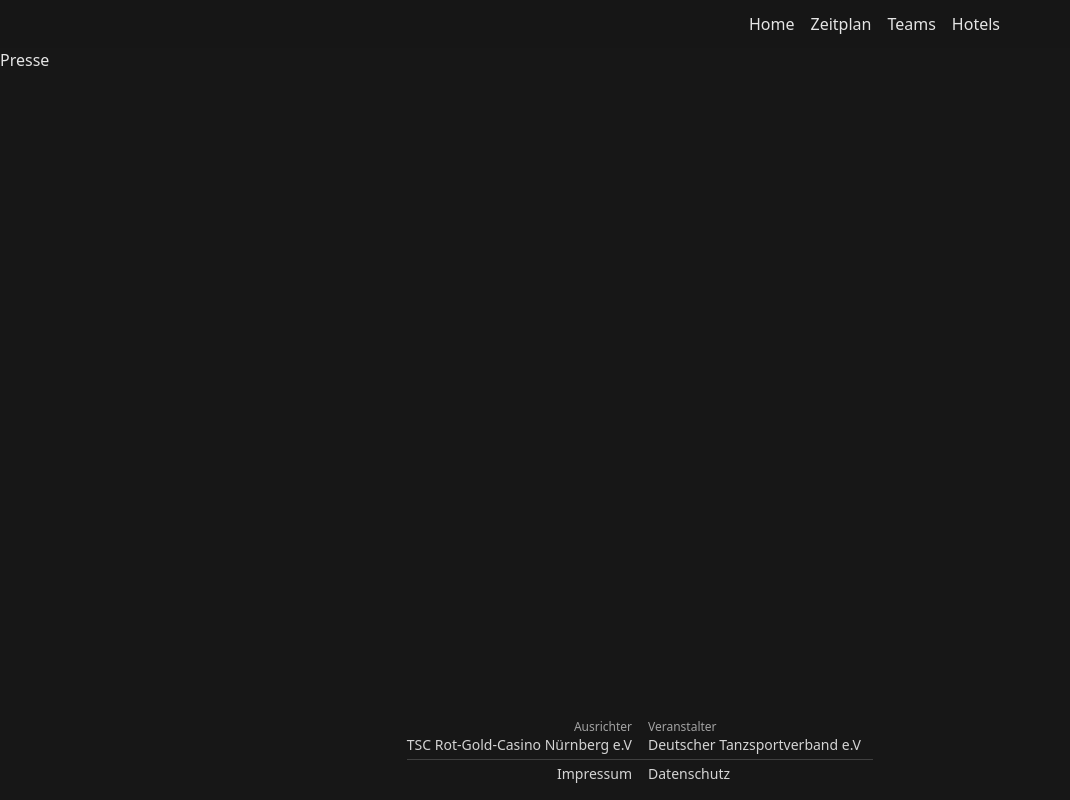
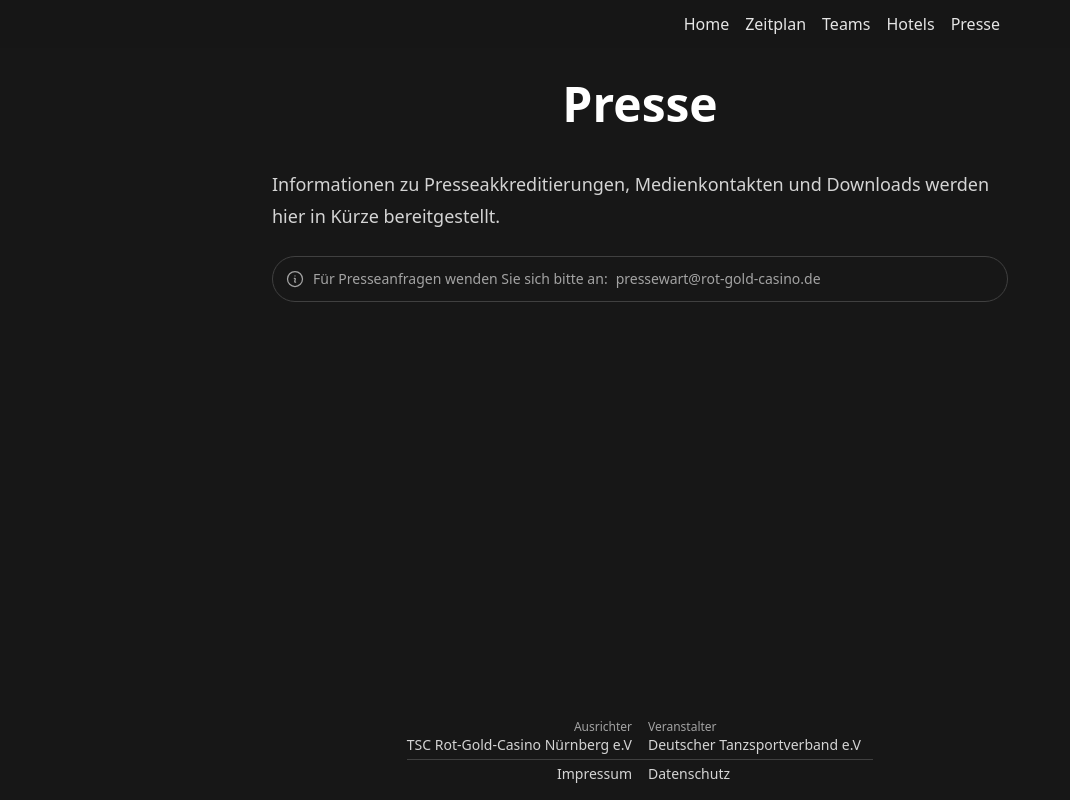
Before and after one commit to TSC-Rot-Gold-Casino-Nurnberg-e-V/dm-formationen, a Next.js app: page /presse in a window 1280 px wide. Shown: the whole page, without its empty margins (0-1070 px from the left). Built offline with nearby package versions, Linux system fonts and the light colour scheme.

Commit message:
feat: add Presse page with metadata and contact information, update navigation and sitemap

```diff
--- a/app/presse/page.tsx
+++ b/app/presse/page.tsx
@@ -1,7 +1,30 @@
+import { InformationCircleIcon } from "@heroicons/react/24/outline";
+import type { Metadata } from "next";
+import Link from "next/link";
+
+export const metadata: Metadata = {
+  title: "Presse | Deutsche Meisterschaft der Formationen 2026",
+  description:
+    "Presseinformationen zur Deutschen Meisterschaft der Formationen 2026",
+};
+
 export default function PressePage() {
   return (
-    <main>
-      <h1>Presse</h1>
+    <main className="container prose sm:prose-lg prose-invert prose-neutral mx-auto py-8">
+      <h1 className="text-center">Presse</h1>
+      <p>
+        Informationen zu Presseakkreditierungen, Medienkontakten und Downloads
+        werden hier in Kürze bereitgestellt.
+      </p>
+      <div className="not-prose border border-base-700 flex gap-2 rounded-3xl text-sm p-3 text-base-400">
+        <InformationCircleIcon className="size-5 shrink-0" />
+        <div className="flex flex-wrap gap-2">
+          <div>Für Presseanfragen wenden Sie sich bitte an:</div>
+          <Link href="mailto:pressewart@rot-gold-casino.de">
+            pressewart@rot-gold-casino.de
+          </Link>
+        </div>
+      </div>
     </main>
   );
 }
--- a/app/sitemap.ts
+++ b/app/sitemap.ts
@@ -28,5 +28,11 @@ export default function sitemap(): MetadataRoute.Sitemap {
       changeFrequency: "monthly",
       priority: 0.7,
     },
+    {
+      url: `${BASE_URL}/presse`,
+      lastModified: new Date(),
+      changeFrequency: "monthly",
+      priority: 0.5,
+    },
   ];
 }
--- a/components/Navigation.tsx
+++ b/components/Navigation.tsx
@@ -8,7 +8,7 @@ const NAV_ITEMS = [
   { href: "/teams", label: "Teams" },
   // { href: "/tickets", label: "Tickets" },
   { href: "/hotels", label: "Hotels" },
-  // { href: "/presse", label: "Presse" },
+  { href: "/presse", label: "Presse" },
   // { href: "/livestream", label: "Livestream" },
   // { href: "/anfahrt", label: "Anfahrt" },
 ];
```
